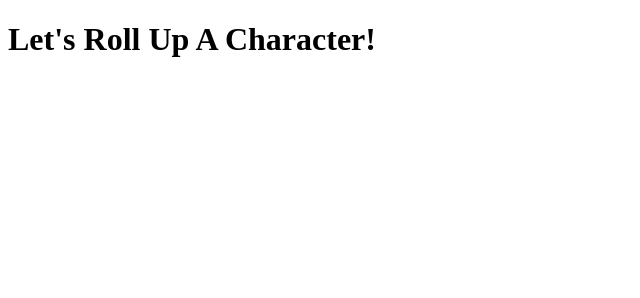
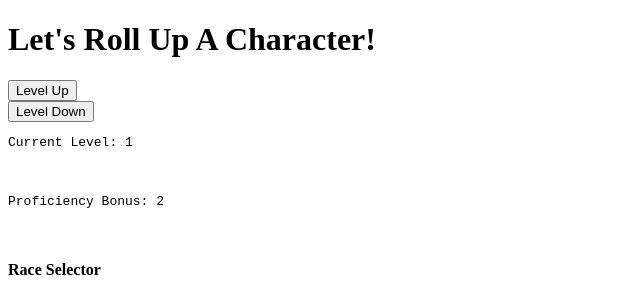
Before and after one commit to xhayeck/d-d_char_creater, a website: page Public/index.html at #/home in a window 1280 px wide. Shown: the whole page, without its empty margins (0-640 px from the left). Drawn offline with nearby package versions, Linux system fonts and the light colour scheme; some packages are replaced by stand-ins of ours; a script that the page names is missing.

Commit message:
got stacked views

```diff
--- a/Public/app/app.js
+++ b/Public/app/app.js
@@ -2,11 +2,13 @@ angular.module('char_sheet', ['char_sheet.level', 'char_sheet.races', 'ui.router
 
 .config(['$stateProvider', '$urlRouterProvider', function($stateProvider, $urlRouterProvider) {
 
-  $urlRouterProvider.otherwise('/');
+  $urlRouterProvider.otherwise('/home');
 
   $stateProvider
-    .state('character', {
+    .state('/home', {
+      url: '/home',
       views: {
+        '': '../index.html',
         'level': {
           templateUrl: "./level/level.html",
           controller: 'levelCounter'
--- a/Public/races/races.html
+++ b/Public/races/races.html
@@ -1,7 +1,8 @@
 <div ng-controller="raceSelect">
-    <h1>Dropdown Select</h1>
-    <p>You have selected: {{ddSelectSelected}}</p>
+    <h4>Race Selector</h4>
+    <!-- <p>You have selected: {{ddSelectSelected}}</p> -->
     <div dropdown-select='ddSelectOptions'
          dropdown-model='ddSelectSelected'
-         dropdown-item-label='text'></div>
+         dropdown-item-label='text'>
+    </div>
 </div>
--- a/Public/races/races.js
+++ b/Public/races/races.js
@@ -1,11 +1,11 @@
 angular.module('char_sheet.races', [])
 
-.controller('raceSelect', function($scope, $state) {
+.controller('raceSelect', function($scope) {
 
   $scope.races = {
   gnome: {
     forest: {
-      type: "forest",
+      type: "forest, gnome",
       intelligence: 2,
       dexterity: 1
     },
@@ -30,13 +30,20 @@ angular.module('char_sheet.races', [])
 
   $scope.ddSelectOptions = [
     {
-      text: 'Option 1',
+      text: $scope.races.gnome.forest.type,
       value: 'a value'
     },
     {
       text: 'Option 2',
       value: 'another value',
       someprop: 'somevalue'
+    },
+    {
+      divider: true
+    },
+    {
+      divider: true,
+      text: 'divider label'
     }
   ];
 
--- /dev/null
+++ b/Public/style.css
@@ -0,0 +1,3 @@
+.level {
+  color: red;
+}
```
Also changed, not shown: Public/index.html (+3 -1 lines).
